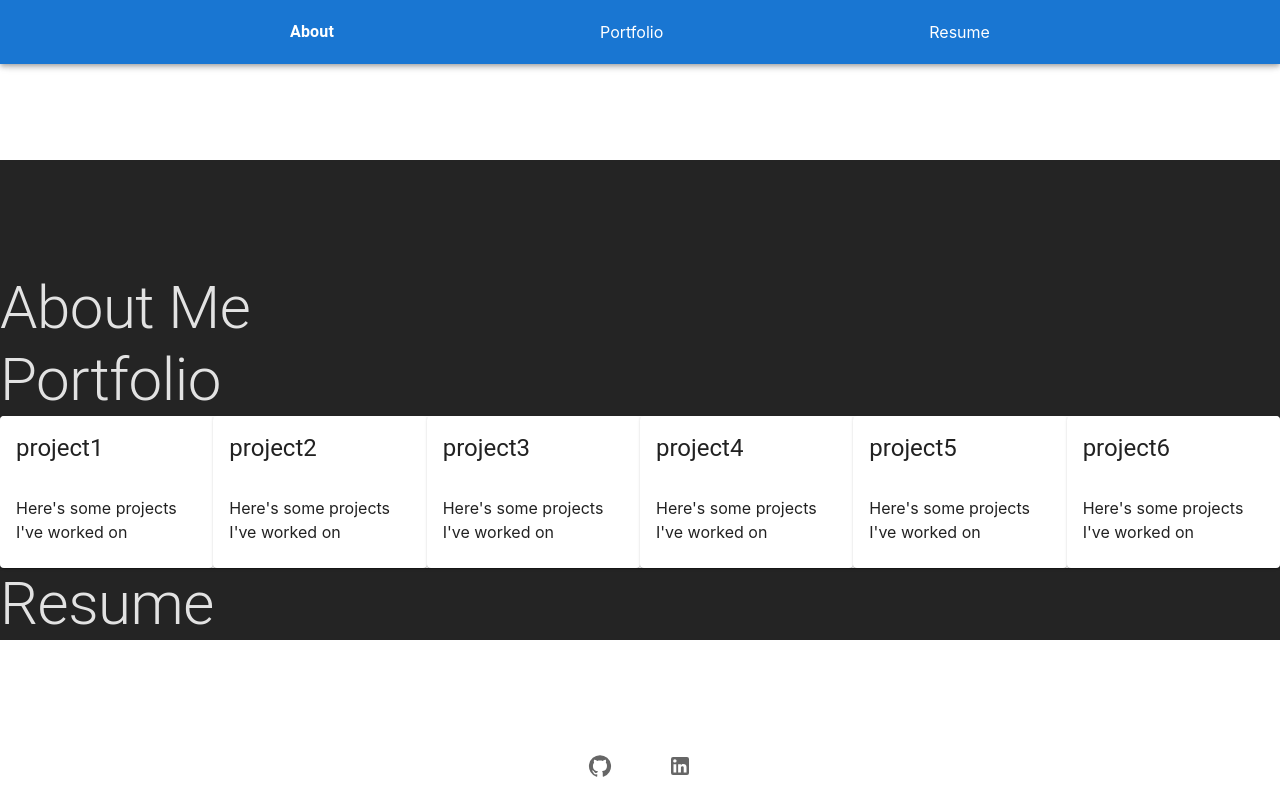
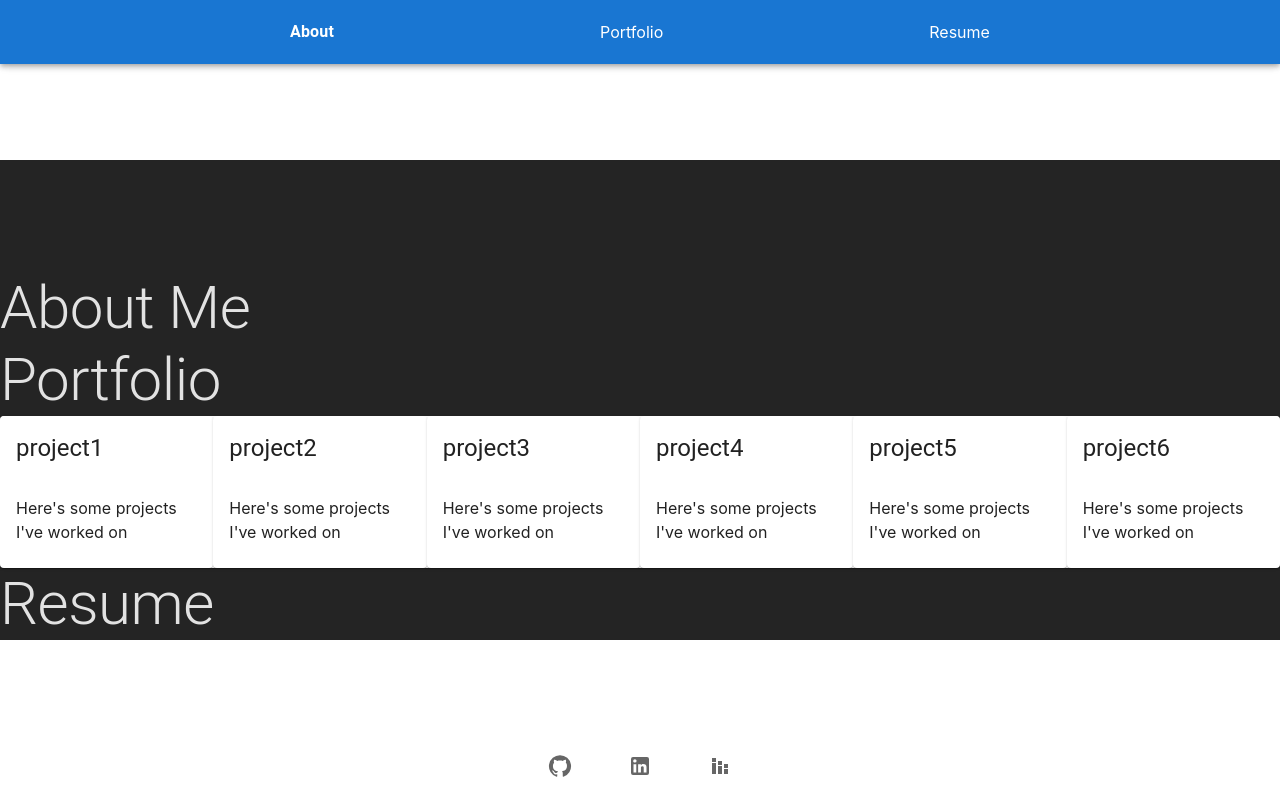
Before and after one commit to hansonsteven26/REACT-Portfolio, a React (Vite) app: page / in a window 1280 px wide. Built offline with nearby package versions, Linux system fonts and the light colour scheme.

Commit message:
add stackoverflow to footer

```diff
--- a/src/components/Footer.jsx
+++ b/src/components/Footer.jsx
@@ -1,6 +1,7 @@
 import { BottomNavigation, BottomNavigationAction, Box, Toolbar } from '@mui/material';
 import GitHubIcon from '@mui/icons-material/GitHub';
 import LinkedInIcon from '@mui/icons-material/LinkedIn';
+import StackedBarChartIcon from '@mui/icons-material/StackedBarChart';
 
 const Footer = () => {
   return (
@@ -9,6 +10,7 @@ const Footer = () => {
         <BottomNavigation showLabels>
           <BottomNavigationAction label={<GitHubIcon />} href='https://github.com/hansonsteven26' />
           <BottomNavigationAction label={<LinkedInIcon />} href='https://www.linkedin.com/in/steven-m-hanson/' />
+          <BottomNavigationAction label={<StackedBarChartIcon />} href='https://stackoverflow.com/users/22432031/steve' />
         </BottomNavigation>
       </Toolbar>
     </Box>
```
